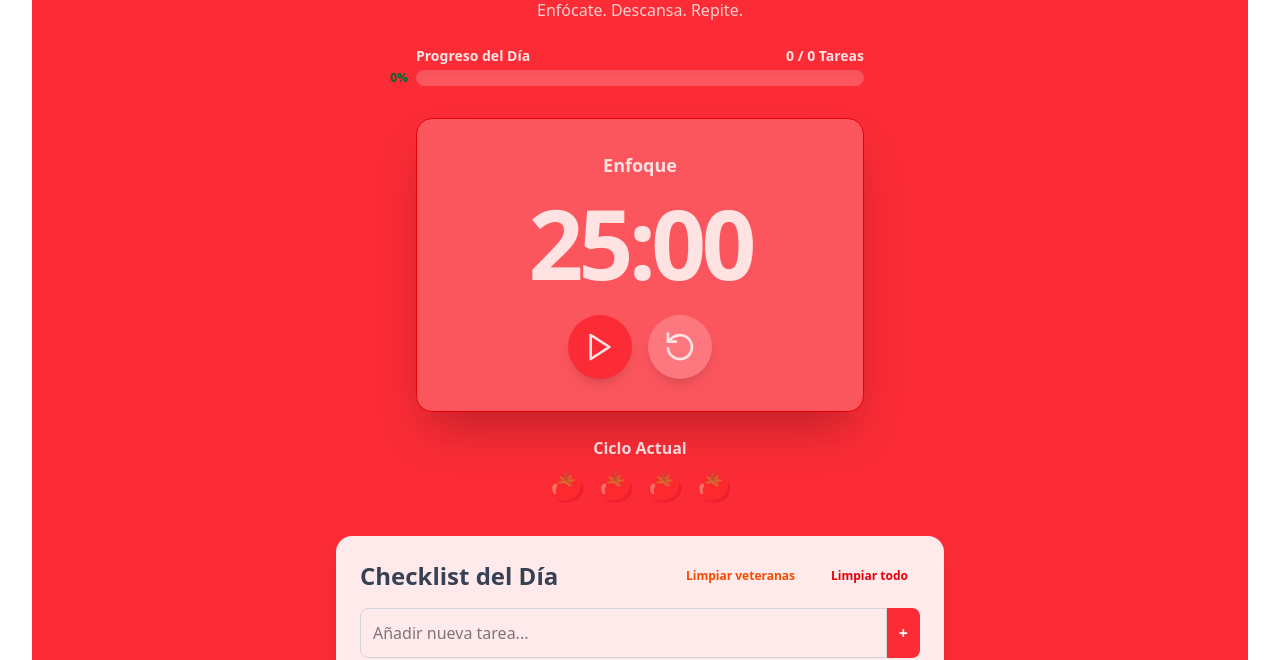
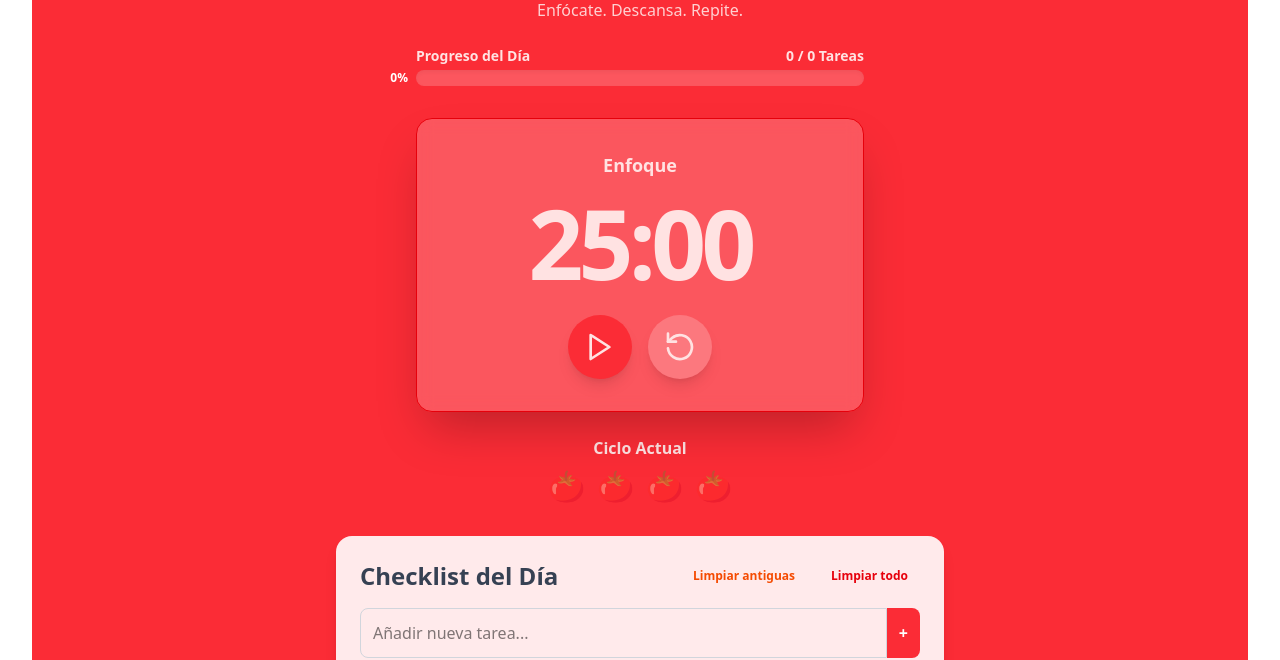
Before and after one commit to danisteb90/pomolista, a React (Vite) app: page / in a window 1280 px wide. Shown: the part 122-782 px from the top of the page. Built offline with nearby package versions, Linux system fonts and the light colour scheme.

Commit message:
Cambios en UI

```diff
--- a/src/App.jsx
+++ b/src/App.jsx
@@ -401,7 +401,7 @@ export default function App() {
                 className="bg-green-300 h-4 rounded-full transition-all duration-500 ease-out flex items-center justify-end"
                 style={{ width: `${progressPercentage}%` }}
               >
-                <span className="text-xs font-bold text-green-800 pr-2">
+                <span className="text-xs font-bold text-white pr-2">
                   {Math.round(progressPercentage)}%
                 </span>
               </div>
@@ -478,7 +478,7 @@ export default function App() {
                   className="text-xs font-semibold text-orange-600 hover:bg-orange-100 py-1 px-3 rounded-full transition"
                   title="Eliminar tareas con más de 1 Pomodoro"
                 >
-                  Limpiar veteranas
+                  Limpiar antiguas
                 </button>
                 <button
                   onClick={handleDeleteAllTasks}
@@ -512,7 +512,7 @@ export default function App() {
                     key={task.id}
                     className={`flex items-center p-3 rounded-lg transition-all duration-300 ${
                       currentTask === task.id
-                        ? "bg-red-100 ring-2 ring-red-400"
+                        ? "bg-red-100 border border-red-500"
                         : "bg-gray-100"
                     }`}
                   >
```
